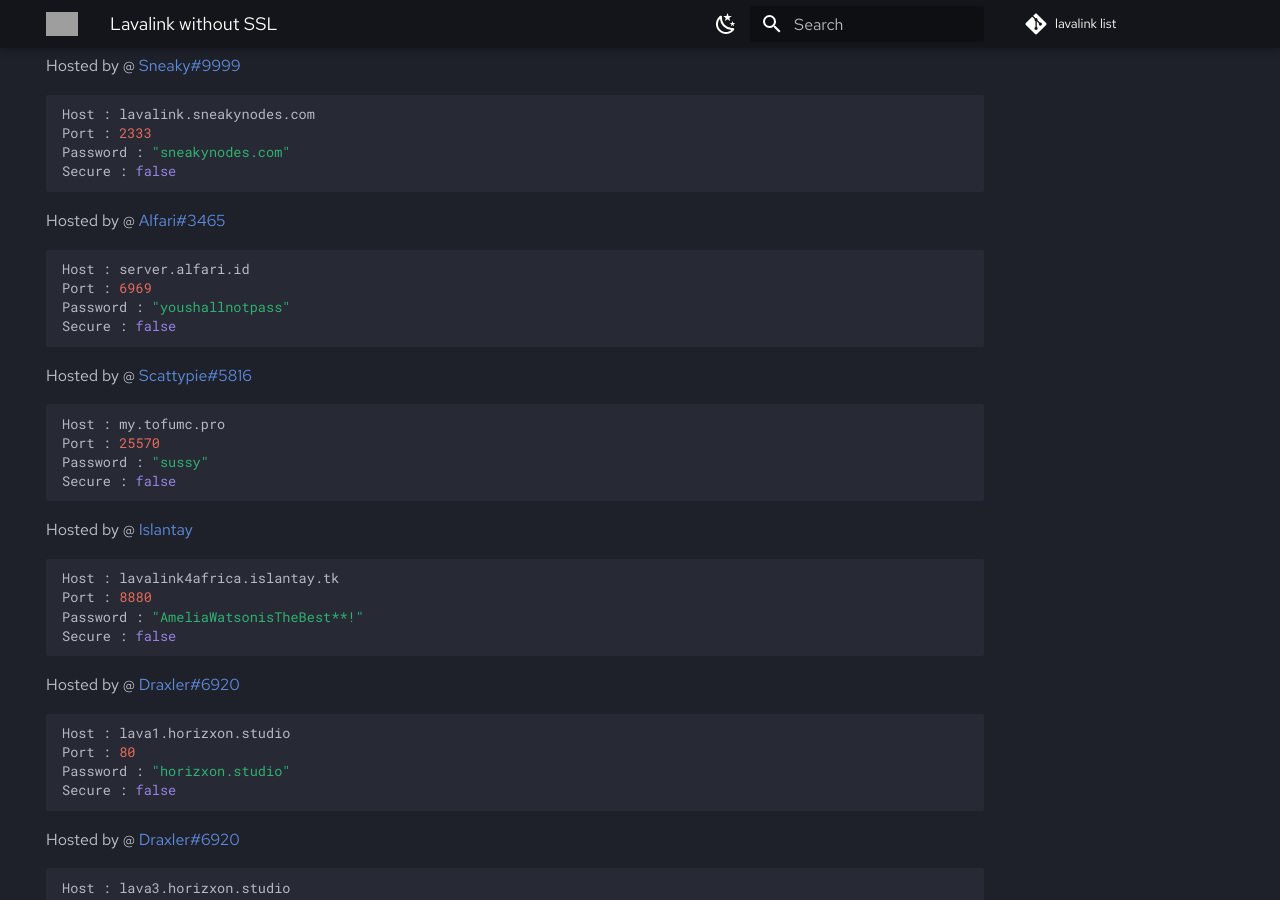
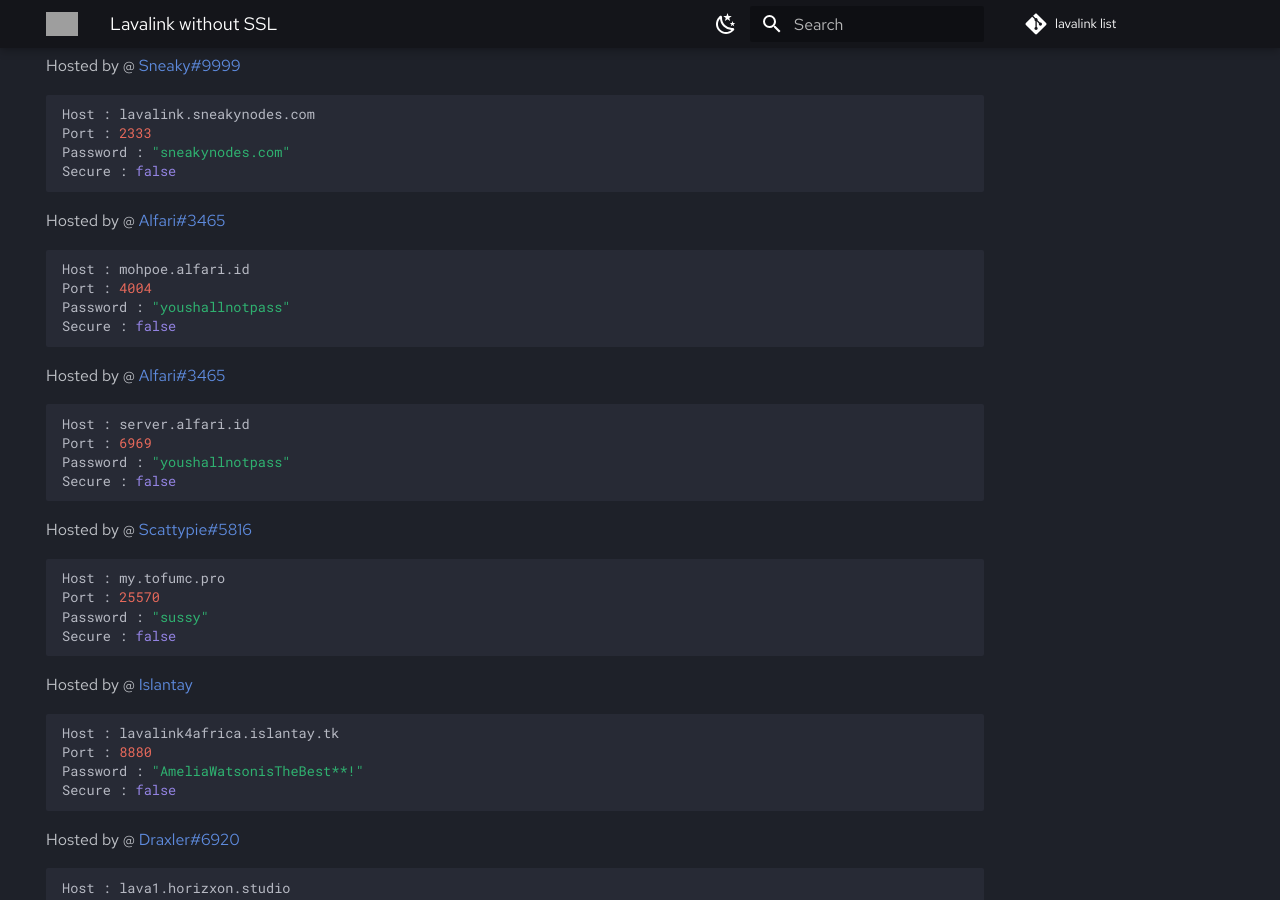
Before and after one commit to DarrenOfficial/lavalink-list, an MkDocs documentation site: the page built from docs/NoSSL/lavalink-without-ssl.md, in a window 1280 px wide and 900 px high, scrolled down 974 px. Built offline with MkDocs 1.6.1 and Material for MkDocs 9.7.7, drawn with Linux system fonts in a browser that asks for light colours; comment, search, counter and statistics services are not loaded; grey boxes are pictures that could not be loaded.

Commit message:
Update New Lava host (#314)

````diff
--- a/docs/NoSSL/lavalink-without-ssl.md
+++ b/docs/NoSSL/lavalink-without-ssl.md
@@ -52,6 +52,14 @@ Hosted by @ [Sneaky#9999](https://sneakynodes.com/discord)
 Host : lavalink.sneakynodes.com
 Port : 2333
 Password : "sneakynodes.com"
+Secure : false
+```
+
+Hosted by @ [Alfari#3465](https://discord.com/invite/YFhvCRhUXu)
+```bash
+Host : mohpoe.alfari.id
+Port : 4004
+Password : "youshallnotpass"
 Secure : false
 ```
 
````
